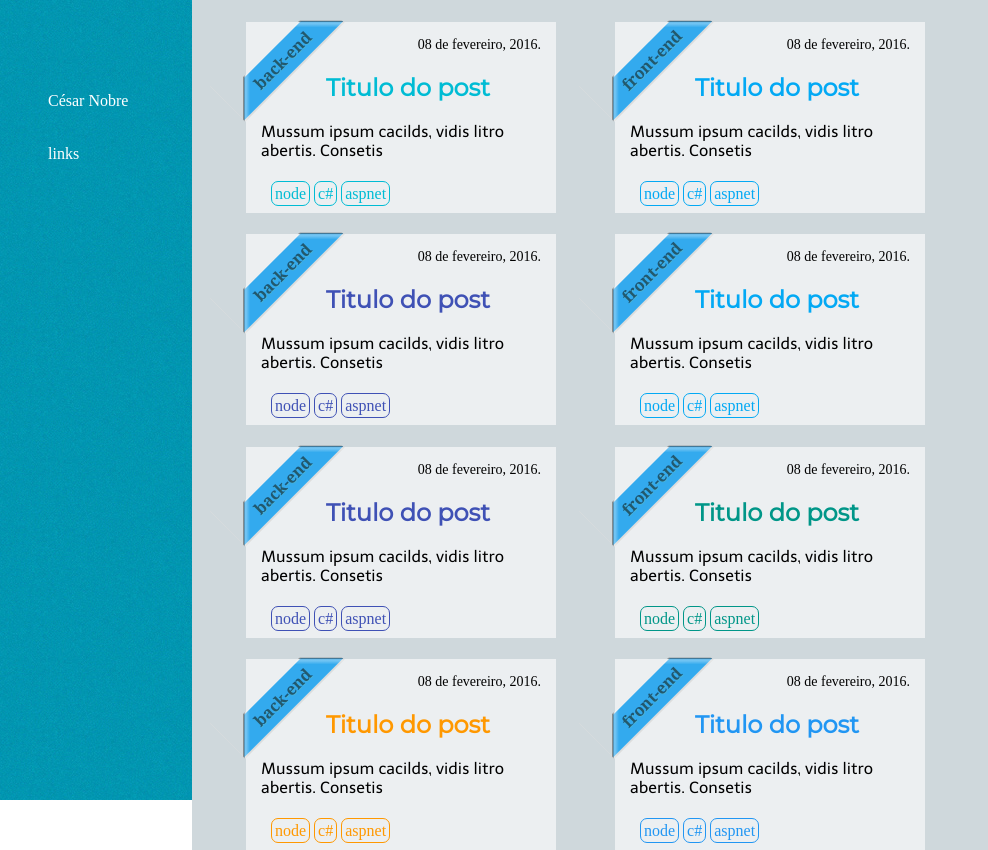
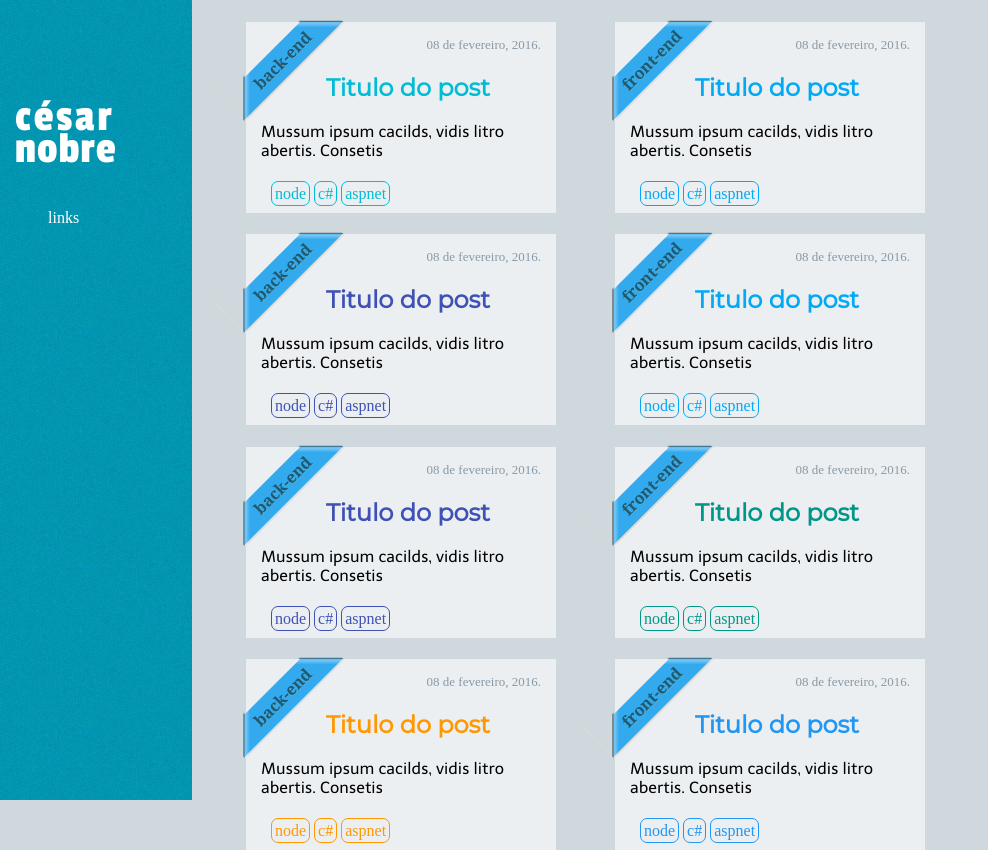
Before and after one commit to CesarNobre/blog, a web app: file index.html in a window 1280 px wide. Shown: the whole page, without its empty margins (0-988 px from the left). Run offline with its HTML, style and script files only (its server is not run), Linux system fonts and the light colour scheme.

Commit message:
provisional logo

```diff
--- a/assets/style.css
+++ b/assets/style.css
@@ -7,6 +7,7 @@ body{
 	height: 100%;
 	margin:0;
     min-height: 100%;
+    background-color: #CFD8DC;
 }
 
 .sidebar{
@@ -33,10 +34,20 @@ body{
 
 .logo{
 	padding:15px;
-	width: 50%;
+	width: 100%;
 	margin-top:40%;
+	font-family: 'Passion One', cursive;
+	font-size:45px;
+	text-transform: lowercase;
 }
+.firstname{
+	letter-spacing: 3px;
+	height: 32px;
 
+}
+.lastname{
+	letter-spacing: 1px;
+}
 .social-media-links{
 	width: 50%;
 	margin-top: 20px;
@@ -50,6 +61,10 @@ body{
 	width: 280px;
 	height: auto;
 	display: inline-block;
+	cursor: pointer;
+}
+.posts:hover{
+	background-color: #DDDDDF;
 }
 
 .tags{
@@ -78,7 +93,8 @@ body{
 .datetime{
 	width: 100%;
 	text-align: right;
-	font-size: 14px;
+	font-size: 13px;
+	color:#8899a6;
 }
 .post-body{
     font-family: 'Telex', sans-serif;
--- a/index.html
+++ b/index.html
@@ -5,13 +5,17 @@
 <link href="assets/style.css" rel="stylesheet">
 <link href='https://fonts.googleapis.com/css?family=Telex' rel='stylesheet' type='text/css'>
 <link href='https://fonts.googleapis.com/css?family=Montserrat' rel='stylesheet' type='text/css'>
+
+<link href='https://fonts.googleapis.com/css?family=Passion+One' rel='stylesheet' type='text/css'>
+
 <link rel="stylesheet" href="bower_components/animate.css/animate.min.css">
 </head>
 
 <body>
-	<nav class="sidebar">
+	<nav class="sidebar animated slideInLeft">
 		<div class="center logo">
-			César Nobre
+			<div class="firstname">césar</div>
+			<div class="lastname">nobre</div>
 		</div>
 		<div class="center social-media-links">
 			links
```
